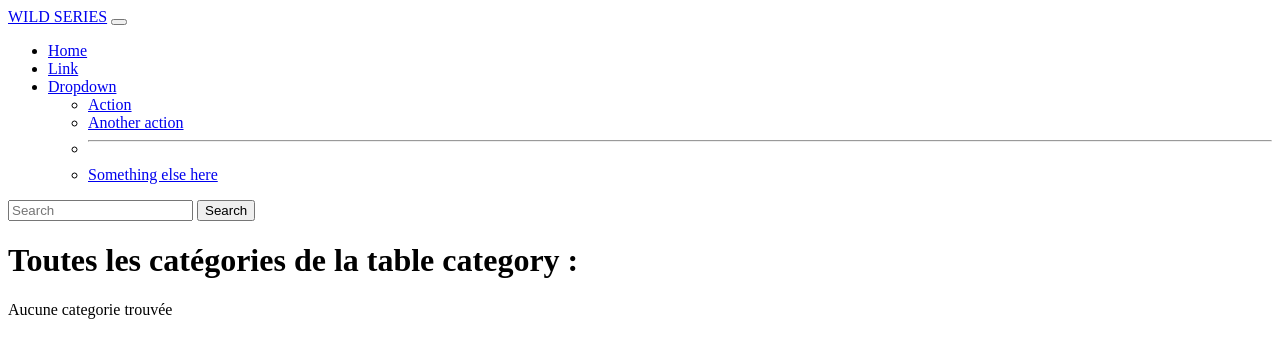
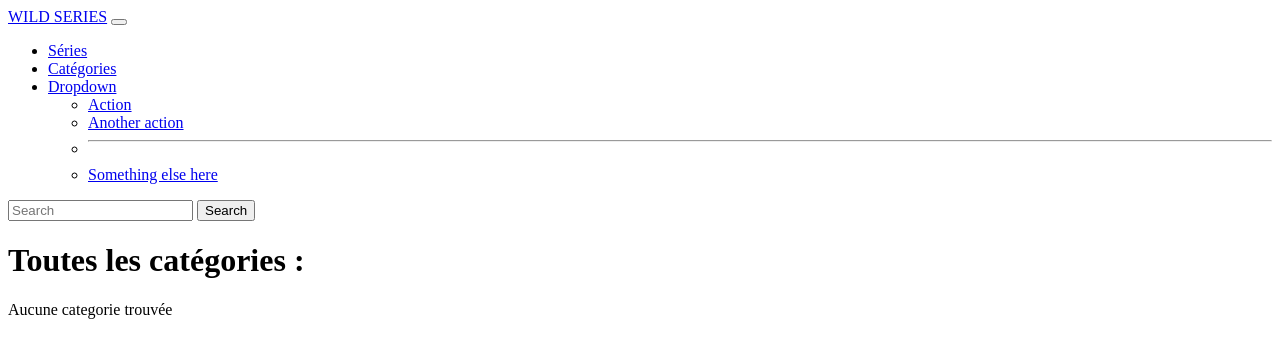
Before and after one commit to AurelOconnell/wild-series, a Symfony app: template templates/category/index.html.twig in a window 1280 px wide. Shown: the top 358 px of the page. Run offline with Twig, Linux system fonts and the light colour scheme; the template is opened without the code that fills it, so the values that code supplies are empty; some libraries are stand-ins or nearby versions.

Commit message:
categories added + navbar navigation enhanced

```diff
--- a/templates/_navbar.html.twig
+++ b/templates/_navbar.html.twig
@@ -1,7 +1,7 @@
 
 <nav class="navbar navbar-expand-lg navbar-light bg-light">
     <div class="container-fluid">
-        <a class="navbar-brand" href="#">WILD SERIES</a>
+        <a class="navbar-brand" href="/">WILD SERIES</a>
         <button class="navbar-toggler" type="button" data-bs-toggle="collapse" data-bs-target="#navbarSupportedContent"
             aria-controls="navbarSupportedContent" aria-expanded="false" aria-label="Toggle navigation">
             <span class="navbar-toggler-icon"></span>
@@ -9,10 +9,10 @@
         <div class="collapse navbar-collapse" id="navbarSupportedContent">
             <ul class="navbar-nav me-auto mb-2 mb-lg-0">
                 <li class="nav-item">
-                    <a class="nav-link active" aria-current="page" href="#">Home</a>
+                    <a class="nav-link active" aria-current="page" href="/program">Séries</a>
                 </li>
                 <li class="nav-item">
-                    <a class="nav-link" href="#">Link</a>
+                    <a class="nav-link" href="/category">Catégories</a>
                 </li>
                 <li class="nav-item dropdown">
                     <a class="nav-link dropdown-toggle" href="#" id="navbarDropdown" role="button"
--- a/templates/category/index.html.twig
+++ b/templates/category/index.html.twig
@@ -3,10 +3,11 @@
 {% block title %}All categories{% endblock %}
 
 {% block body %}
-<h1>Toutes les catégories de la table category : </h1>
+<h1>Toutes les catégories : </h1>
 {% for category in categories %}
 <div>
     <h2>{{ loop.index }} / {{ category.name }}</h2>
+    <a href="{{ path('category_show', { categoryName: category.name }) }}">Voir la fiche</a>
 </div>
 {% else %}
 Aucune categorie trouvée
--- a/templates/program/index.html.twig
+++ b/templates/program/index.html.twig
@@ -3,7 +3,7 @@
 {% block title %}All programs{% endblock %}
 
 {% block body %}
-<h1>Toutes les séries de la table program : </h1>
+<h1>Toutes les séries : </h1>
 {% for program in programs %}
 <div>
     <h2>{{ loop.index }} / {{ program.title }} - Catégorie : {{ program.category.name}}</h2>
```
Also changed, not shown: src/Controller/CategoryController.php (+8 -4 lines), templates/category/show.html.twig (+26 -0 lines), templates/program/show.html.twig (indentation only).
